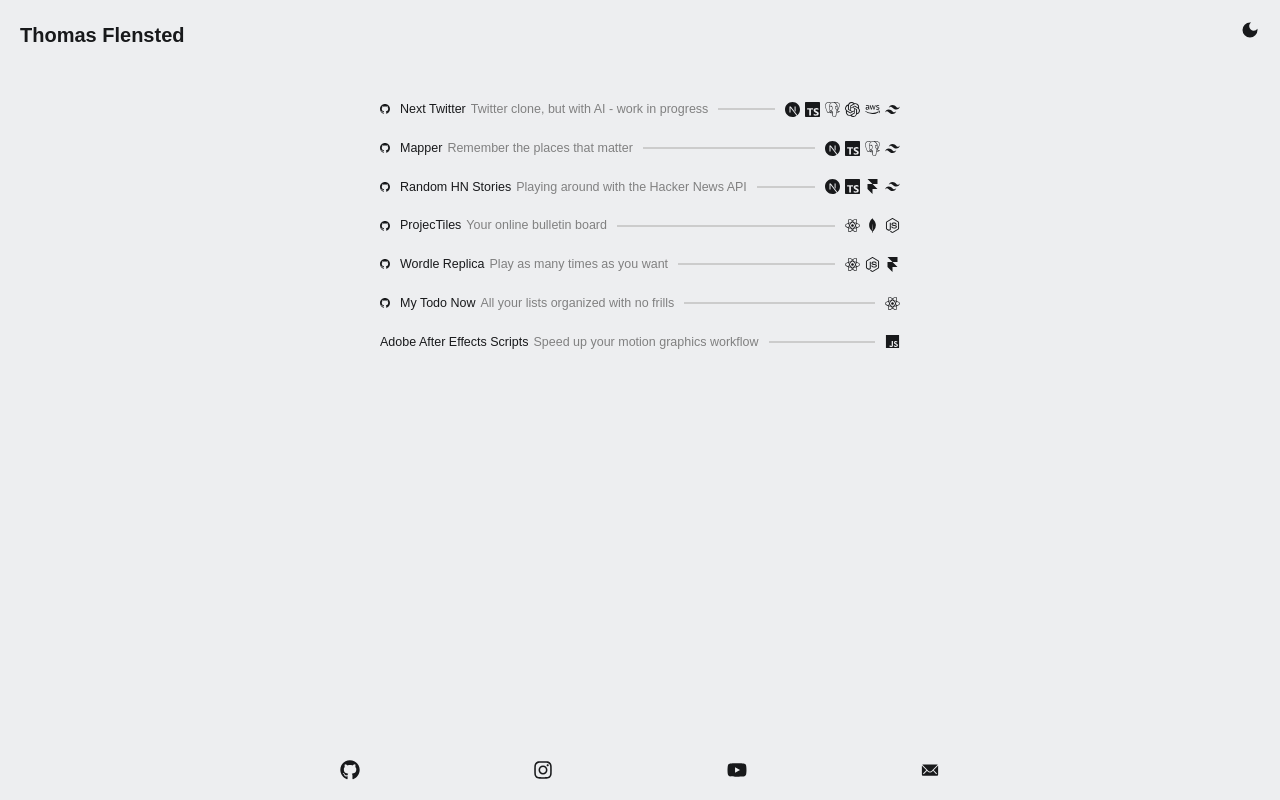
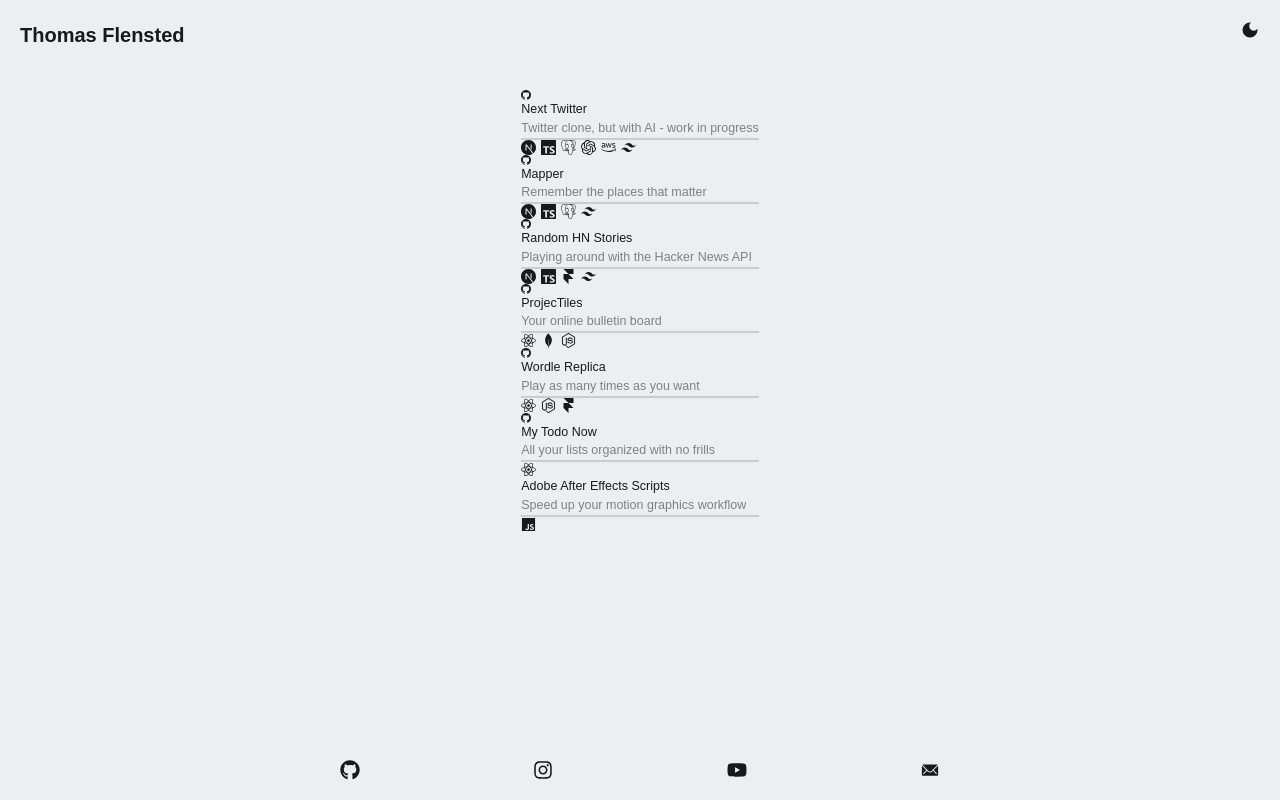
Before and after one commit to thomasflensted/personal-website, a React (Vite) app: page /portfolio in a window 1280 px wide. Built offline with nearby package versions, Linux system fonts and the light colour scheme; a web font is replaced by a local one.

Commit message:
broke portfolio into some smaller components

```diff
--- /dev/null
+++ b/src/components/GitHubLink.tsx
@@ -0,0 +1,11 @@
+import React from 'react'
+import { SiGithub } from 'react-icons/si'
+
+const GitHubLink = ({ link }: { link: string }) => {
+    return (
+        <a className="" target='_blank' href={link}>
+            <SiGithub className="mr-1 text-2xl -translate-y-0.5" />
+        </a>
+    )
+}
+export default GitHubLink
--- /dev/null
+++ b/src/components/Languages.tsx
@@ -0,0 +1,33 @@
+import React from "react"
+import { FaAws, FaNodeJs, FaReact } from "react-icons/fa"
+import { IoLogoJavascript } from "react-icons/io5"
+import { SiExpress, SiFramer, SiMongodb, SiNextdotjs, SiOpenai, SiPostgresql, SiTailwindcss, SiTypescript } from "react-icons/si"
+
+const Languages = ({ languages }: { languages: string[] }) => {
+
+    const languageIcons = {
+        JavaScript: <IoLogoJavascript />,
+        MongoDB: <SiMongodb />,
+        React: <FaReact />,
+        Nodejs: <FaNodeJs />,
+        Express: <SiExpress />,
+        Framer_Motion: <SiFramer />,
+        TypeScript: <SiTypescript />,
+        TailwindCSS: <SiTailwindcss />,
+        NextJs: <SiNextdotjs />,
+        PostgreSQL: <SiPostgresql />,
+        OpenAI: <SiOpenai />,
+        AWS: <FaAws />
+    }
+
+    return (
+        <div className="languages">
+            {languages.map(language =>
+                <div className="language" key={language}>
+                    {languageIcons[language]}
+                </div>
+            )}
+        </div>
+    )
+}
+export default Languages
--- a/src/components/Portfolio.jsx
+++ b/src/components/Portfolio.jsx
@@ -4,6 +4,9 @@ import { SiMongodb, SiExpress, SiFramer, SiTypescript, SiTailwindcss, SiOpenai,
 import { FaReact, FaNodeJs, FaAws } from "react-icons/fa";
 import { useState } from "react";
 import { isBrowser } from "react-device-detect";
+import GitHubLink from "./GitHubLink";
+import TitleAndDesc from "./TitleAndDesc";
+import Languages from "./Languages";
 
 const Portfolio = () => {
 
@@ -18,41 +21,16 @@ const Portfolio = () => {
         setTechnologies(str);
     }
 
-    const languages = {
-        JavaScript: <IoLogoJavascript />,
-        MongoDB: <SiMongodb />,
-        React: <FaReact />,
-        Nodejs: <FaNodeJs />,
-        Express: <SiExpress />,
-        Framer_Motion: <SiFramer />,
-        TypeScript: <SiTypescript />,
-        TailwindCSS: <SiTailwindcss />,
-        NextJs: <SiNextdotjs />,
-        PostgreSQL: <SiPostgresql />,
-        OpenAI: <SiOpenai />,
-        AWS: <FaAws />
-    }
-
     return (isBrowser
-        ? <div className="container">
+        ? <div className="flex flex-col w-1/2 gap-2">
             {portfolio.map(project =>
-                <div onMouseOver={() => createTechnologyString(project.languages)} key={project.title} onMouseEnter={() => setIsHovering(true)} onMouseLeave={() => setIsHovering(false)} className='items-center project'>
-                    {project.gh_link &&
-                        <a className="" target='_blank' href={project.gh_link}>
-                            <SiGithub className="text-2xl" />
-                        </a>}
-                    <a className="title-and-desc" target='_blank' href={project.link}>
-                        <h2 className="project-title">{project.title}</h2>
-                        <p className="project-desc">{project.desc}</p>
+                <div onMouseOver={() => createTechnologyString(project.languages)} key={project.title} onMouseEnter={() => setIsHovering(true)} onMouseLeave={() => setIsHovering(false)} className='flex items-center w-full gap-2 px-4 py-4 transition-all duration-200 ease-in-out rounded-lg justify-evenly hover:bg-gray-200 hover:scale-[1.01]'>
+                    {project.gh_link && <GitHubLink link={project.gh_link} />}
+                    <a className="flex gap-1 whitespace-nowrap" target='_blank' href={project.link}>
+                        <TitleAndDesc title={project.title} desc={project.desc} />
                     </a>
                     <div className="project-divider"></div>
-                    <div className="languages">
-                        {project.languages.map(language =>
-                            <div className="language" key={language}>
-                                {languages[language]}
-                            </div>
-                        )}
-                    </div>
+                    <Languages languages={project.languages} />
                 </div>
             )}
             {isHovering &&
@@ -85,3 +63,4 @@ const Portfolio = () => {
 }
 
 export default Portfolio
+// title-and-desc
--- /dev/null
+++ b/src/components/TitleAndDesc.tsx
@@ -0,0 +1,11 @@
+import React from "react"
+
+const TitleAndDesc = ({ title, desc }: { title: string, desc: string }) => {
+    return (
+        <>
+            <h2 className="project-title">{title}</h2>
+            <p className="project-desc">{desc}</p>
+        </>
+    )
+}
+export default TitleAndDesc
```
